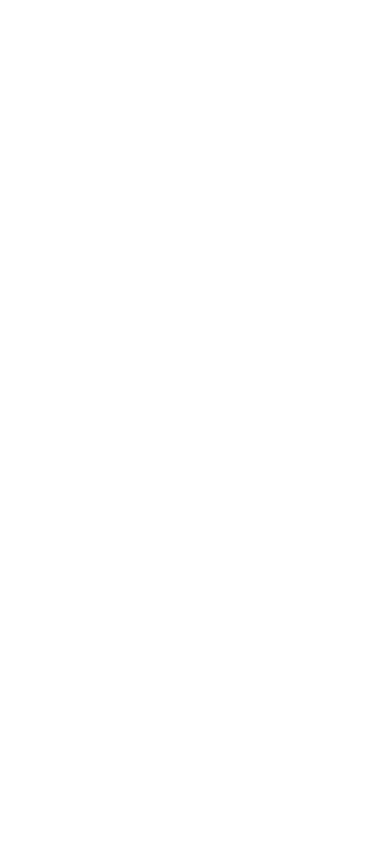
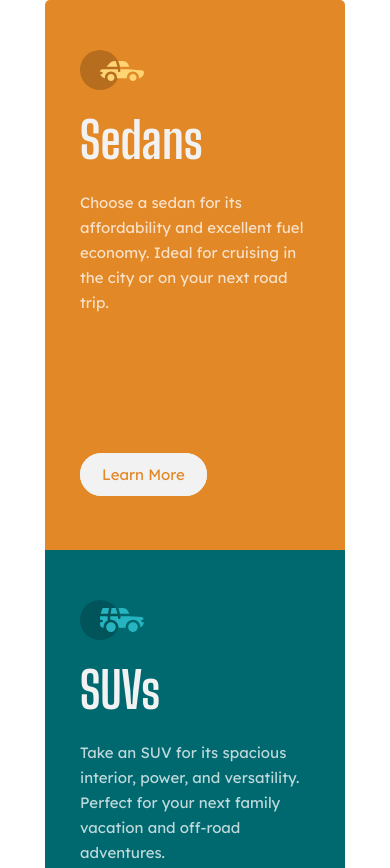
Before and after one commit to akrambgh1/3-column-preview-card-component-main, a plain HTML site: page index.html in a window 390 px wide. Shown: the top 868 px of the page. Before the commit the page ends 844 px from the top, so only its background shows below. Drawn offline with Linux system fonts and the light colour scheme.

Commit message:
i added the media

```diff
--- a/index.html
+++ b/index.html
@@ -9,7 +9,7 @@
   <title>Frontend Mentor | 3-column preview card component</title>
   <link rel="stylesheet" href="style.css">
 
-
+  <meta name="viewport" content="width=device-width, initial-scale=1.0">
 </head>
 <body>
   <div class="container">
--- a/style.css
+++ b/style.css
@@ -17,7 +17,6 @@ body{
 
 }
 .container{
-    background: red;
     border-radius: 5px;
     display: flex;
     margin-left: 300px;
@@ -62,7 +61,7 @@ body{
 
 .sedans{
     padding: 30px;
-   background:hsl(31, 77% , 52%);
+    background:hsl(31, 77% , 52%);
 }
 .sedans a{
     color: hsl(31, 77% , 52%);
@@ -75,8 +74,22 @@ color: hsl(184, 100%, 22%);
 }
 .luxury{
 
-   background: hsl(179, 100%, 13%);
+    background: hsl(179, 100%, 13%);
 }
 .luxury a{
     color: hsl(184, 100%, 22%);
 }
+@media screen and (max-width: 800px) {
+
+    *{
+        overflow: scroll;
+    }
+    .container{
+        flex-direction: column;
+        border-radius: 5px;
+        display: flex;
+        margin-left: 0px;
+        margin-right:0px;
+        overflow: scroll;
+    }
+    }
```
